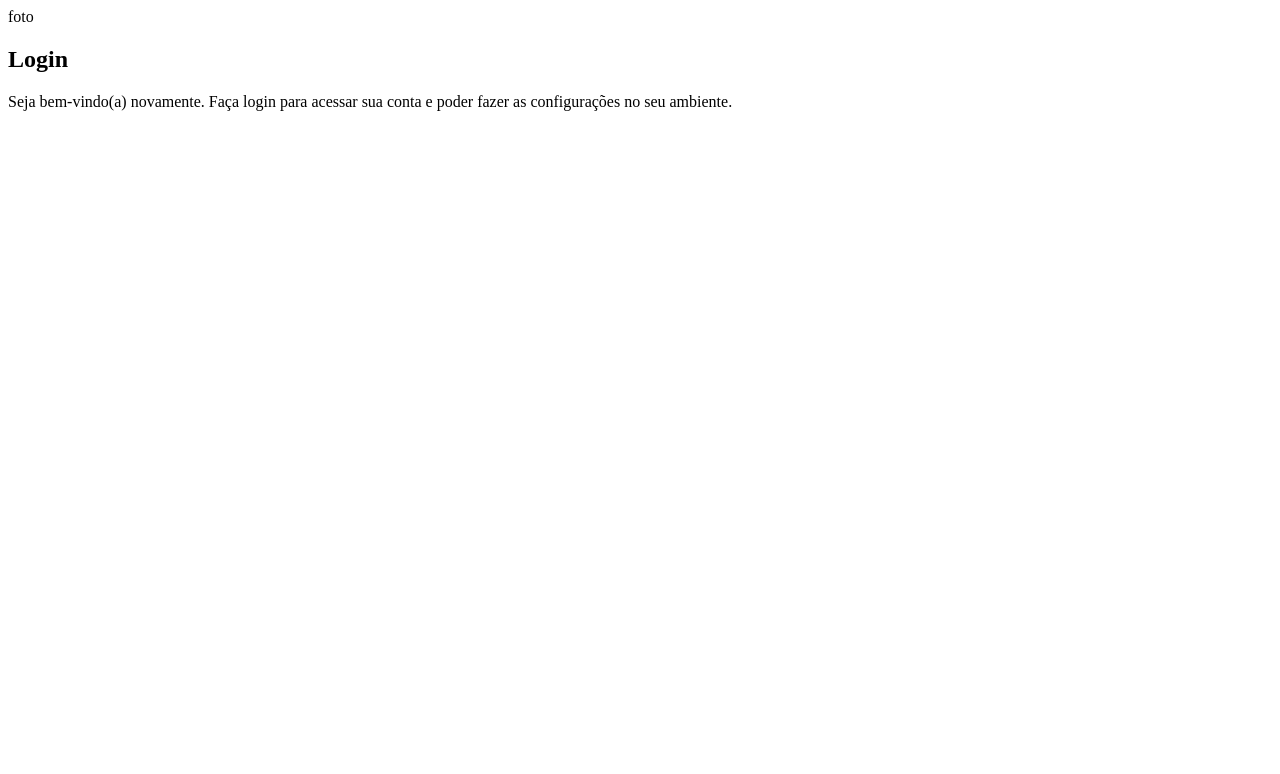
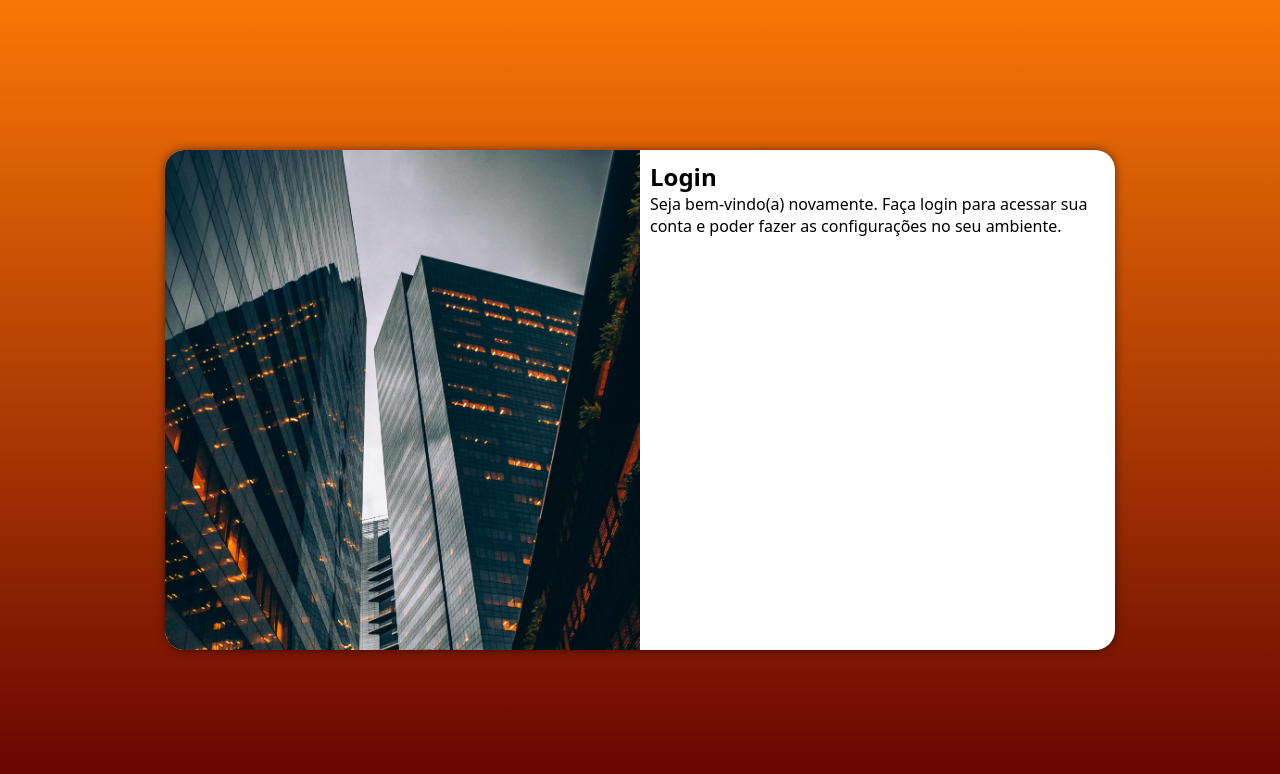
Before and after one commit to Max-Peres/Projeto-Login, a plain HTML site: page index.html in a window 1280 px wide. Drawn offline with Linux system fonts and the light colour scheme.

Commit message:
mq outras telas

```diff
--- /dev/null
+++ b/estilos/mediaquery.css
@@ -0,0 +1,47 @@
+@charset "UTF-8";
+
+/* Typical Device Breakpoints
+
+Pequenas telas: até 600px
+Celular: de 600px até 768px
+Tablet: de 768px até 992px
+Desktop: de 992px até 1200px
+Grandes telas; acida de 1200px
+*/
+@media screen and (min-width: 768px) and (max-width:992px) {
+    body {
+        background-image: linear-gradient(to top,  #630202, #fa7705);
+    }
+    section#login {
+        width: 80vw;
+    }
+    section#login > div#imagem {
+        float: left;
+        width: 30%;
+        height: 100%;
+    }
+
+    section#login > div#formulario {
+        float: right;
+        width: 70%;
+    }
+}
+
+@media screen and (min-width: 992px) {
+    body {
+        background-image: linear-gradient(to top,  #630202, #fa7705);
+    }
+    section#login {
+        width: 950px;
+
+    }
+    section#login > div#imagem {
+        float: left;
+        width: 50%;
+        height: 100vh;
+    }
+    section#login > div#formulario {
+        float: right;
+        width: 50%;
+    }
+}
--- a/estilos/style.css
+++ b/estilos/style.css
@@ -1,6 +1,56 @@
 @charset "UTF-8";
 
-/* Paleta Cores
+/*
+ Paleta Cores
    Amarelo #F2D230
    Laranja #F27405
 */
+
+* {
+    font-family: system-ui, -apple-system, BlinkMacSystemFont, 'Segoe UI', Roboto, Oxygen, Ubuntu, Cantarell, 'Open Sans', 'Helvetica Neue', sans-serif;
+    padding: 0px;
+    margin: 0px;
+    box-sizing: border-box;
+}
+
+body, html {
+    background-color: #ff7700;
+    height: 100vh;
+    width: 100vw;
+}
+
+main {
+    position: relative;
+    height: 100vh;
+    width: 100vw;
+}
+
+section#login {
+    position: absolute;
+    top: 50%;
+    left: 50%;
+    transform: translate(-50%, -50%);
+    overflow: hidden;
+
+    background-color: white;
+    width: 250px;
+    height: 500px;
+    border-radius: 20px;
+    box-shadow: 0px 0px 10px rgba(0, 0, 0, 0.555);
+
+    transition: width 0.4s, height 0.4s;
+    transition-timing-function: ease;
+}
+
+section#login > div#imagem {
+    display: block;
+    background:  #F27405 url(../imagens/metal.jpg);
+    background-size: cover;
+    background-position: right ;
+    height: 200px;
+}
+
+section#login > div#formulario {
+    display: block;
+    padding: 10px;
+}
--- a/index.html
+++ b/index.html
@@ -5,12 +5,13 @@
     <meta name="viewport" content="width=device-width, initial-scale=1.0">
     <title>Login</title>
     <link rel="stylesheet" href="estilos/style.css">
+    <link rel="stylesheet" href="estilos/mediaquery.css">
 </head>
 <body>
     <main>
         <section id="login">
             <div id="imagem">
-                foto
+
             </div>
             <div id="formulario">
                 <h1>Login</h1>
```
